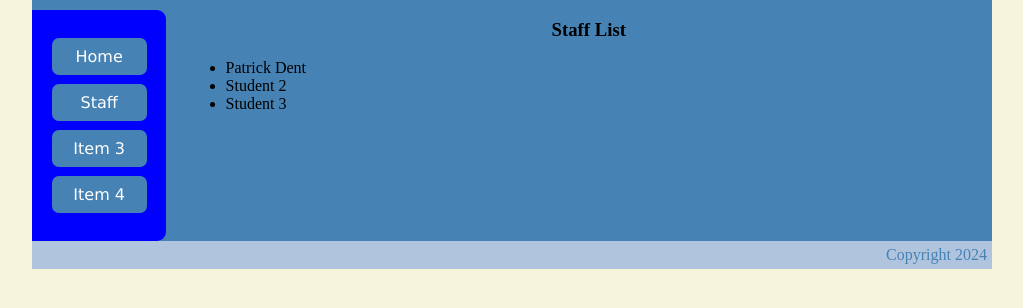
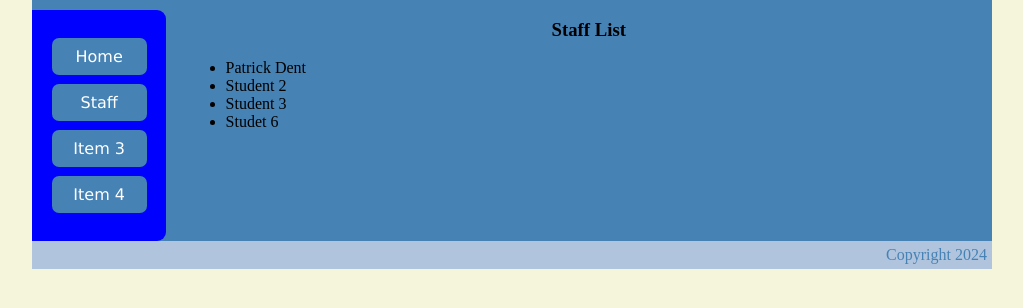
Before and after one commit to iyawebdev/testproject, a PHP site: page /staff.php in a window 1280 px wide. Shown: the part 98-406 px from the top of the page, without its empty margins (128-1151 px from the left). Run offline with PHP 8.4, Linux system fonts and the light colour scheme.

Commit message:
Update staff.php
d

```diff
--- a/staff.php
+++ b/staff.php
@@ -23,6 +23,8 @@
             <li>Patrick Dent</li>
             <li>Student 2</li>
 <li>Student 3</li>
+
+<li>Studet 6</li>
             <!-- add more -->
         </ul>
 
```
